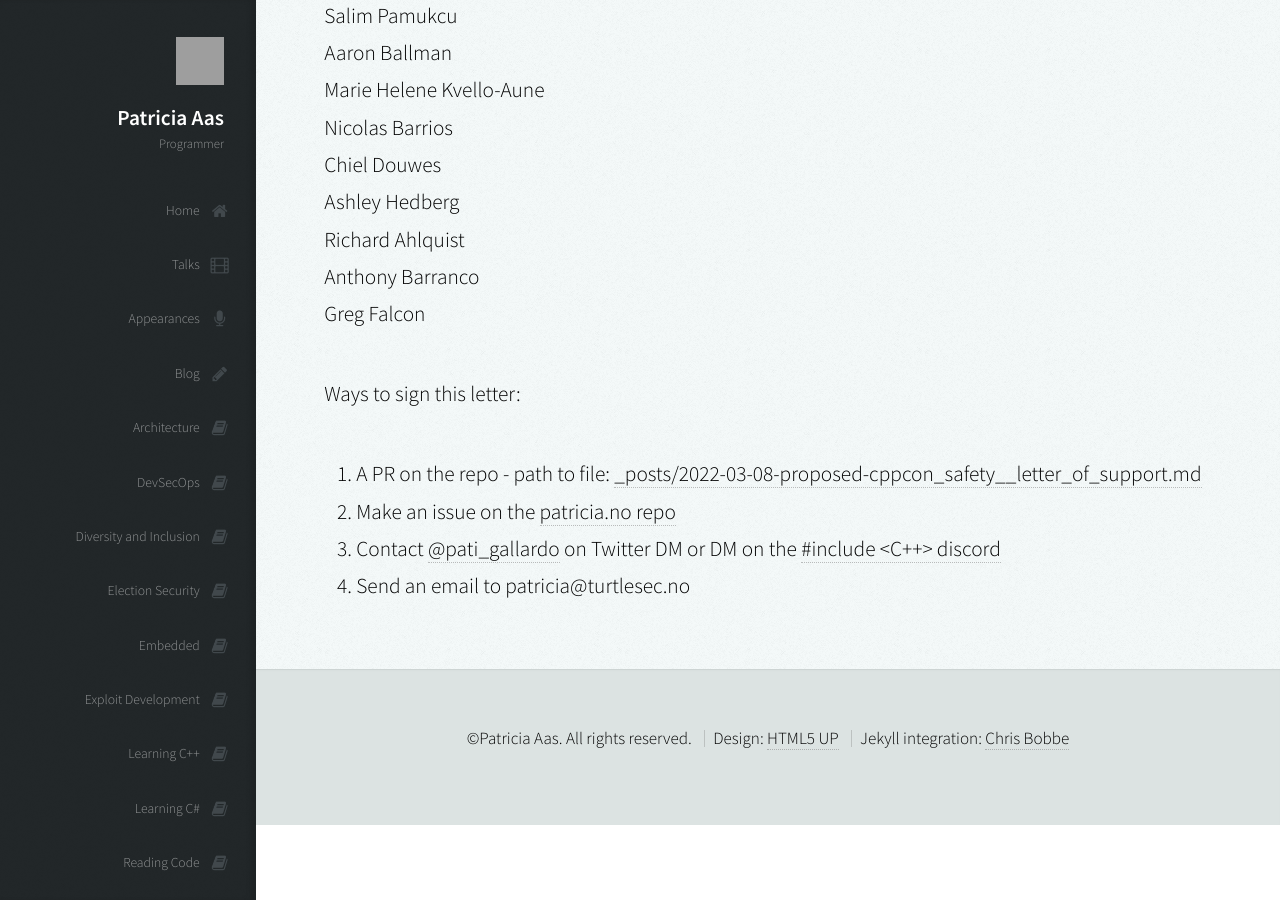
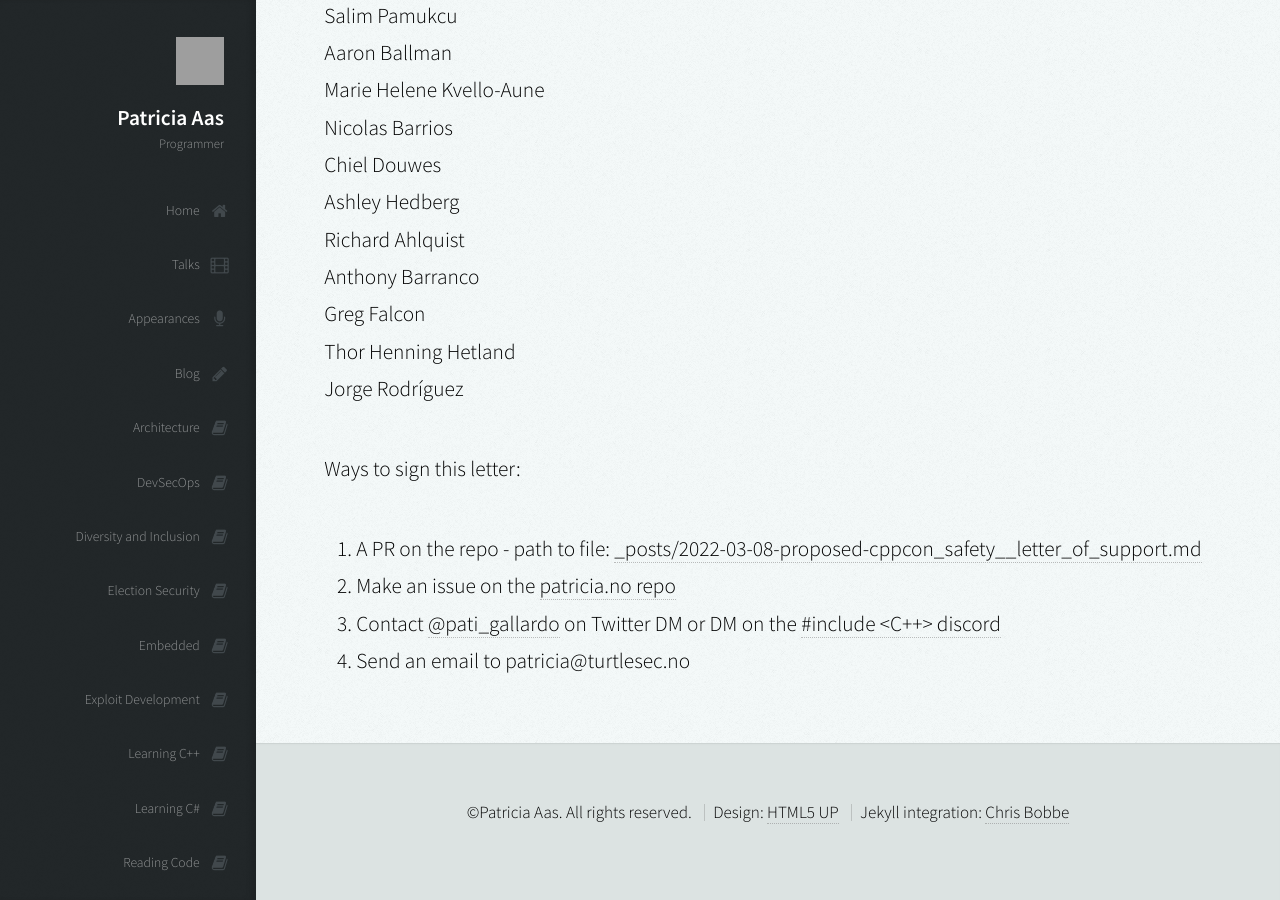
Before and after one commit to patricia-gallardo/patricia-gallardo.github.io, a Jekyll site: the page built from _posts/2022-03-08-proposed-cppcon_safety__letter_of_support.md, in a window 1280 px wide and 900 px high, scrolled down 5336 px. Built offline with Jekyll 4.4.1, drawn with Linux system fonts in a browser that asks for light colours; nearby versions of some CDN libraries; grey boxes are pictures that could not be loaded.

Commit message:
Update 2022-03-08-proposed-cppcon_safety__letter_of_support.md

```diff
--- a/_posts/2022-03-08-proposed-cppcon_safety__letter_of_support.md
+++ b/_posts/2022-03-08-proposed-cppcon_safety__letter_of_support.md
@@ -150,6 +150,8 @@ Ashley Hedberg <br>
 Richard Ahlquist <br>
 Anthony Barranco <br>
 Greg Falcon <br>
+Thor Henning Hetland <br>
+Jorge Rodríguez <br>
 
 
 Ways to sign this letter:
```
